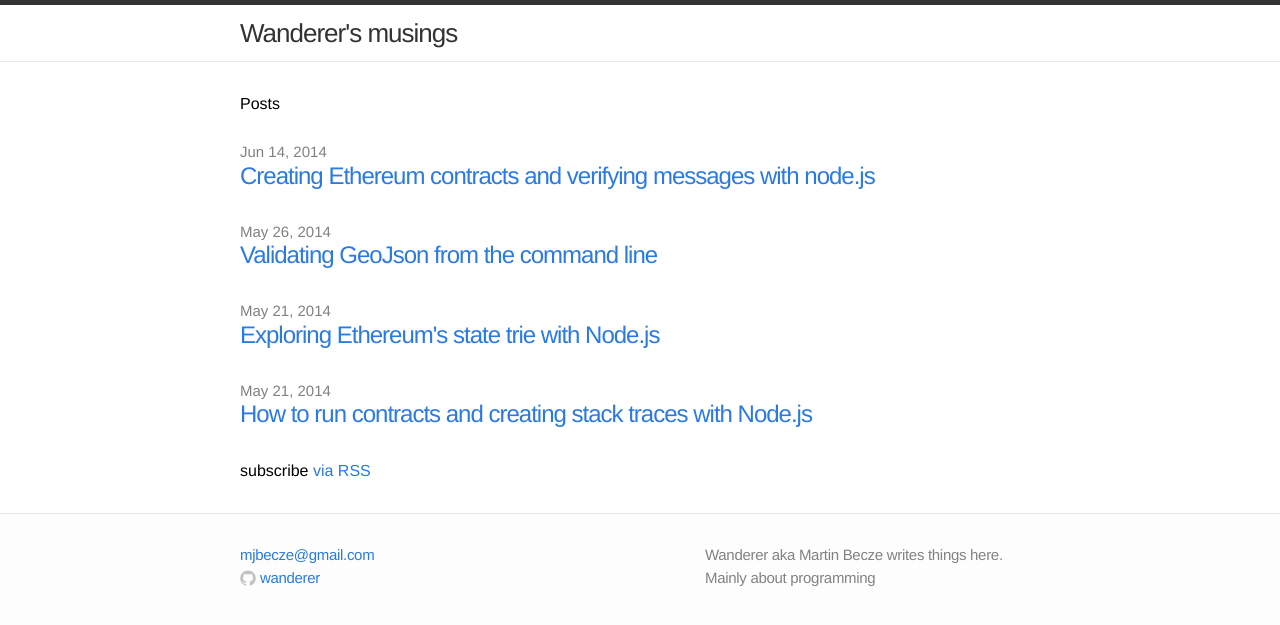
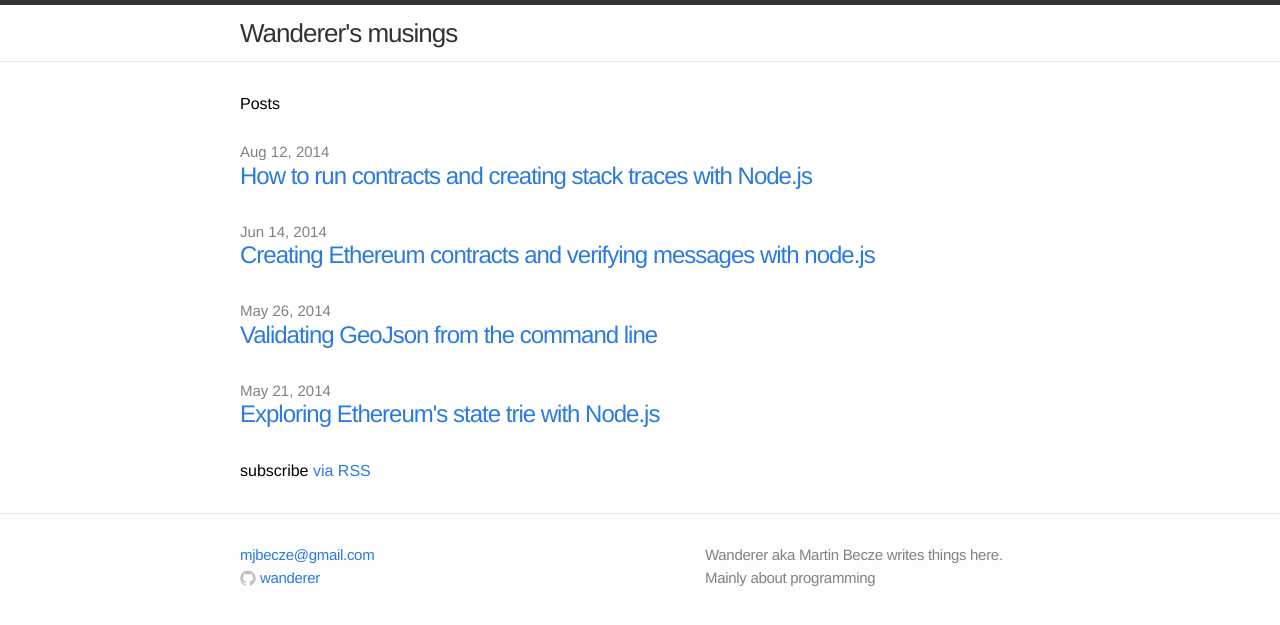
Before and after one commit to emazurek/wanderer.github.io, a Jekyll site: the page built from index.html, in a window 1280 px wide. Shown: the top 625 px of the page. Built offline with Jekyll 4.4.1, drawn with Linux system fonts in a browser that asks for light colours.

Commit message:
Update 2014-08-12-running-contracts-with-vm.markdown

```diff
--- a/_posts/2014-08-12-running-contracts-with-vm.markdown
+++ b/_posts/2014-08-12-running-contracts-with-vm.markdown
@@ -1,22 +1,23 @@
 ---
 layout: post
 title:  "How to run contracts and creating stack traces with Node.js"
-date:   2014-05-21 00:00:00
+date:   2014-08-12 00:00:00
 categories: ethereum nodejs code
 comments: true
 ---
 
 <img src="https://i.imgur.com/8jug5Cc.jpg"/>
-> A valid state transition is one which comes about through a transaction. Formally:
-> σ<sub>t+1</sub> ≡ Υ(σ<sub>t</sub> , T )
-> where Υ is the Ethereum state transition function. In ☰thereum, Υ, together with σ are <b>considerably more powerful then any existing comparable system;</b> Υ allows components to carry out arbitrary computation, while σ allows components to store arbitrary state between transactions.
-
+<blockquote>
+A valid state transition is one which comes about through a transaction. Formally:
+σ<sub>t+1</sub> ≡ Υ(σ<sub>t</sub> , T )
+where Υ is the Ethereum state transition function. In ☰thereum, Υ, together with σ are <b>considerably more powerful then any existing comparable system;</b> Υ allows components to carry out arbitrary computation, while σ allows components to store arbitrary state between transactions.
+</blockquote>
 
 At the core of Etheruem is the state transition function.  Within the this function lies the ☰thereum ∇irtual Machine which upon ☰∇M code runs. In this post we will be running transactions thourgh the VM and looking at the results. A note on Terminology: the VM as descibed in the yellow paper is a subset of the state transition function. With an executioner that manipulates accounts and sets up the enviorment for the VM. Here we will just refer to the state transition function as the VM although this may not be techicanally correct. I did not like having executioner in my code. It's a bit to barbaric for my taste.  Altogether the VM in the sense handles all changes done to the state, which wholly resided in a trie.
 
 This post will explore creating transaction and processing them with the VM. You can find all the code for this post [here](https://github.com/wanderer/ethereum-lib-node/blob/master/examples/vm.js);
 
-# Running Contracts
+## Running Contracts
 To get stated we will be using two libraries. `async` and [`ethereum-lib`](https://github.com/wanderer/ethereum-lib-node)
 `npm install async`
 `npm install ethereum-lib`
```
Also changed, not shown: other parts of _posts/2014-08-12-running-contracts-with-vm.markdown (+1 -1 lines).
